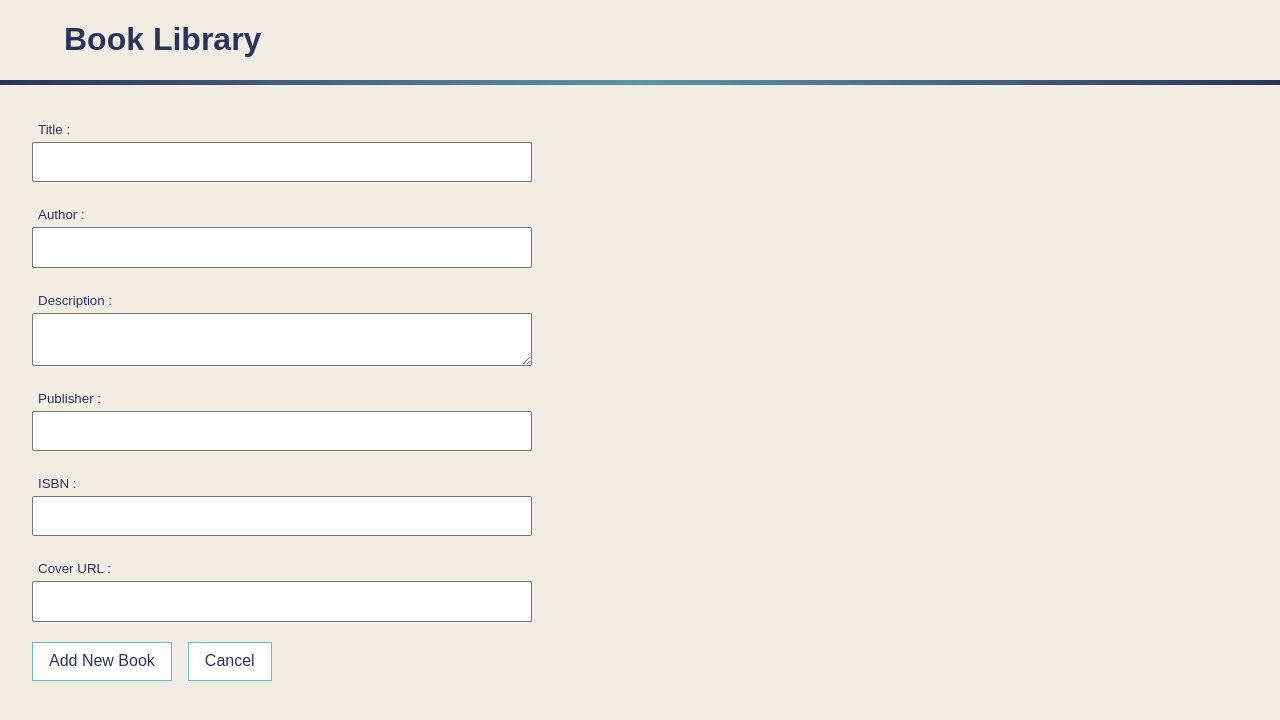
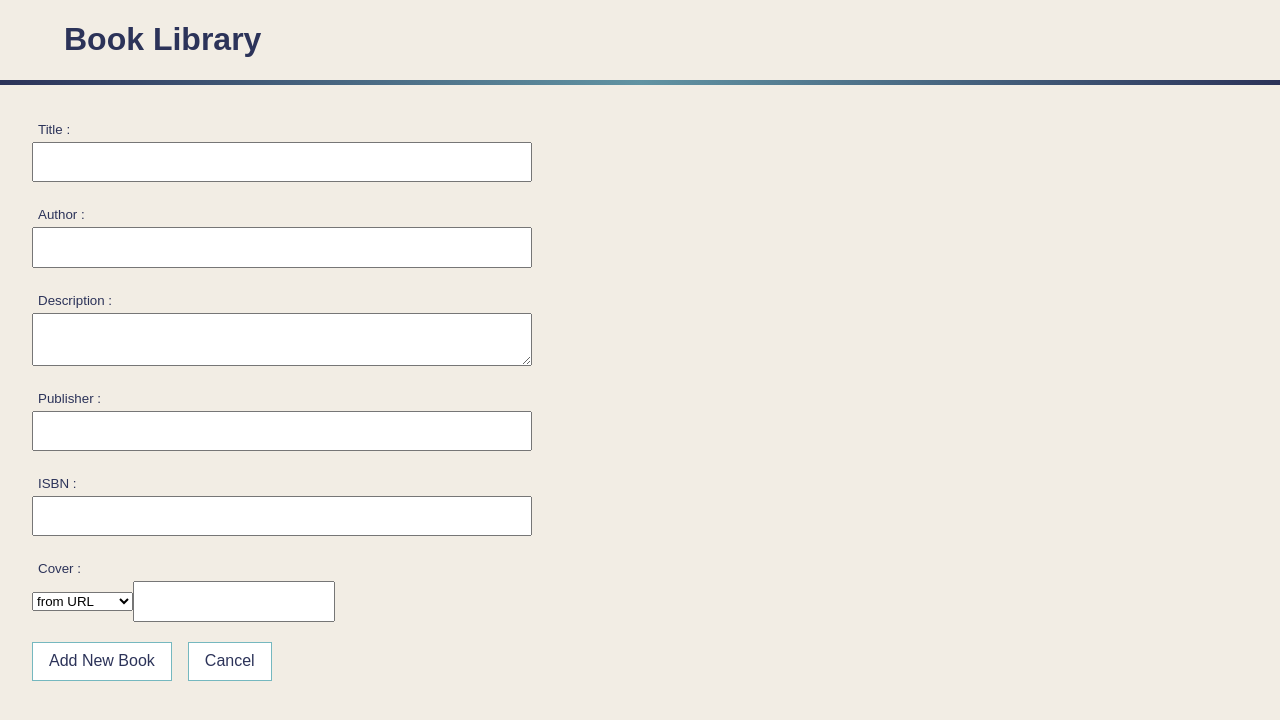
Before and after one commit to neuefische/ffm-java-23-1-team-project-3, a React (Vite) app in the folder frontend/: page /books/add in a window 1280 px wide. Shown: the top 720 px of the page. Built offline with nearby package versions, Linux system fonts and the light colour scheme; no server answers.

Commit message:
refactor: [CoverUpload] cover selection is working
selected cover will be shown in form as preview

```diff
--- a/frontend/src/App.css
+++ b/frontend/src/App.css
@@ -33,3 +33,7 @@
     transition: all .2s ease-in;
     color: #000;
 }
+
+.hidden {
+    display: none;
+}
--- a/frontend/src/components/AddEditBookForm.tsx
+++ b/frontend/src/components/AddEditBookForm.tsx
@@ -8,10 +8,23 @@ type Props = {
     saveButtonTitle: string
 }
 
+const defaultCoverSourceType: string = "url";
+
 export default function AddEditBookForm( props: Props ) {
     const [book, updateBook] = useState<Book>(props.book);
+    const [displayedCoverImage, setDisplayedCoverImage] = useState<string>(props.book.coverUrl);
+    const [coverSourceFile, setCoverSourceFile] = useState<File>();
+    const [coverSourceURL, setCoverSourceURL] = useState<string>("");
+    const [coverSourceType, setCoverSourceType] = useState<string>(defaultCoverSourceType);
+
     useEffect(
-        ()=> updateBook(props.book),
+        ()=> {
+            updateBook(props.book)
+            setDisplayedCoverImage(props.book.coverUrl);
+            setCoverSourceFile(undefined);
+            setCoverSourceURL("");
+            setCoverSourceType(defaultCoverSourceType)
+        },
         [ props.book ]
     );
     const navigate = useNavigate();
@@ -24,25 +37,80 @@ export default function AddEditBookForm( props: Props ) {
         } );
     }
 
-    function onChangeFcnI( event: ChangeEvent<any> ) {
+    function onChangeInputFcn( event: ChangeEvent<any> ) {
         updateBookValue( event.target.name, event.target.value );
     }
 
-    function saveChanges( event: FormEvent<HTMLFormElement> ) {
+    function onSubmitForm( event: FormEvent<HTMLFormElement> ) {
         event.preventDefault();
-        props.saveBook(book);
+        props.saveBook(book); // TODO: consider selected cover
     }
 
+    function onChangeSelectFcn( event: ChangeEvent<HTMLSelectElement> ) {
+        setCoverSourceType(event.target.value);
+        if (event.target.value==="url" && coverSourceURL)
+            setDisplayedCoverImage(coverSourceURL); // as preview
+        if (event.target.value==="file" && coverSourceFile)
+            updateDisplayedCoverImageFromFile(coverSourceFile);
+    }
+
+    function onChangeCoverURL( event: ChangeEvent<HTMLInputElement> ) {
+        setCoverSourceURL(event.target.value);
+        setDisplayedCoverImage(event.target.value); // as preview
+    }
+
+    function onChangeCoverFile( event: ChangeEvent<HTMLInputElement> ) {
+        if (event?.target?.files && event.target.files.length>=1) {
+            const selectedFile: File = event.target.files[0];
+            setCoverSourceFile(selectedFile);
+            updateDisplayedCoverImageFromFile(selectedFile);
+        }
+    }
+
+    function updateDisplayedCoverImageFromFile(selectedFile: File) {
+        makeDataURL(selectedFile, dataURL => {
+            setDisplayedCoverImage(dataURL);
+        }); // as preview
+    }
+
+    function makeDataURL(file: File, processDataURL: (dataURL: string) => void): void {
+        file.arrayBuffer()
+            .then(value => {
+                const uint8Array = new Uint8Array(value);
+                const numArr = Array.from(uint8Array);
+                const base64String = btoa( String.fromCharCode.apply(null, numArr) );
+                processDataURL(
+                    "data:"+file.type+";base64,"+base64String
+                );
+            })
+            .catch(error => {
+                console.error("Error while converting a File into a DataURL", error);
+            })
+    }
+
+    let cssClassFileInput = coverSourceType==="file" ? "" : "hidden";
+    let cssClassUrlInput = coverSourceType==="url"  ? "" : "hidden";
     return (
         <>
-            <form onSubmit={saveChanges}>
-                <label htmlFor="fld_title"       >Title       :</label><input    id="fld_title"       name="title"       value={book.title      } onChange={onChangeFcnI}/>
-                <label htmlFor="fld_author"      >Author      :</label><input    id="fld_author"      name="author"      value={book.author     } onChange={onChangeFcnI}/>
-                <label htmlFor="fld_description" >Description :</label><textarea id="fld_description" name="description" value={book.description} onChange={onChangeFcnI}/>
-                <label htmlFor="fld_publisher"   >Publisher   :</label><input    id="fld_publisher"   name="publisher"   value={book.publisher  } onChange={onChangeFcnI}/>
-                <label htmlFor="fld_isbn"        >ISBN        :</label><input    id="fld_isbn"        name="isbn"        value={book.isbn       } onChange={onChangeFcnI}/>
-                <label htmlFor="fld_coverUrl"    >Cover URL   :</label><input    id="fld_coverUrl"    name="coverUrl"    value={book.coverUrl   } onChange={onChangeFcnI}/>
-                {book.coverUrl && <img alt="Cover Image" src={book.coverUrl}/>}
+            <form onSubmit={onSubmitForm}>
+                <label htmlFor="fld_title"       >Title       :</label><input    id="fld_title"       name="title"       value={book.title      } onChange={onChangeInputFcn}/>
+                <label htmlFor="fld_author"      >Author      :</label><input    id="fld_author"      name="author"      value={book.author     } onChange={onChangeInputFcn}/>
+                <label htmlFor="fld_description" >Description :</label><textarea id="fld_description" name="description" value={book.description} onChange={onChangeInputFcn}/>
+                <label htmlFor="fld_publisher"   >Publisher   :</label><input    id="fld_publisher"   name="publisher"   value={book.publisher  } onChange={onChangeInputFcn}/>
+                <label htmlFor="fld_isbn"        >ISBN        :</label><input    id="fld_isbn"        name="isbn"        value={book.isbn       } onChange={onChangeInputFcn}/>
+                {/*
+                <label htmlFor="fld_coverUrl"    >Cover URL   :</label><input    id="fld_coverUrl"    name="coverUrl"    value={book.coverUrl   } onChange={onChangeInputFcn}/>
+*/}
+                <label>Cover :</label>
+                <div>
+                    <select value={coverSourceType} onChange={onChangeSelectFcn}>
+                        <option value="url">from URL</option>
+                        <option value="file">from local file</option>
+                    </select>
+                    <input className={cssClassFileInput} type="file" onChange={onChangeCoverFile}/>
+                    <input className={cssClassUrlInput } type="text" onChange={onChangeCoverURL } value={coverSourceURL}/>
+                </div>
+                {displayedCoverImage && <img alt="Cover Image" src={displayedCoverImage}/>}
                 <div>
                     <button>{props.saveButtonTitle}</button>
                     <button type="button" onClick={() => navigate("/")}>Cancel</button>
```
